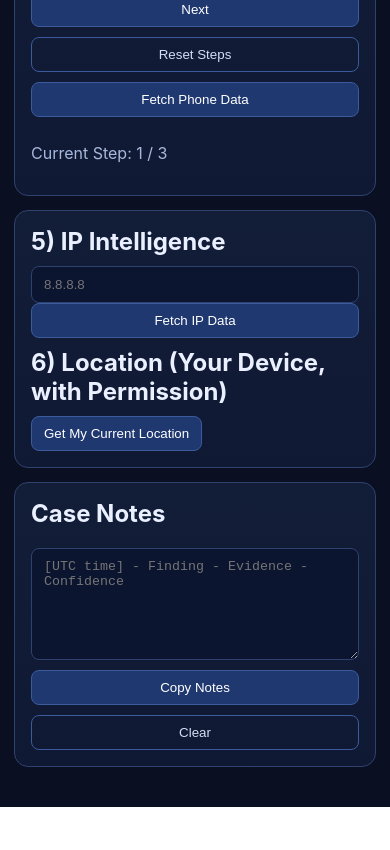
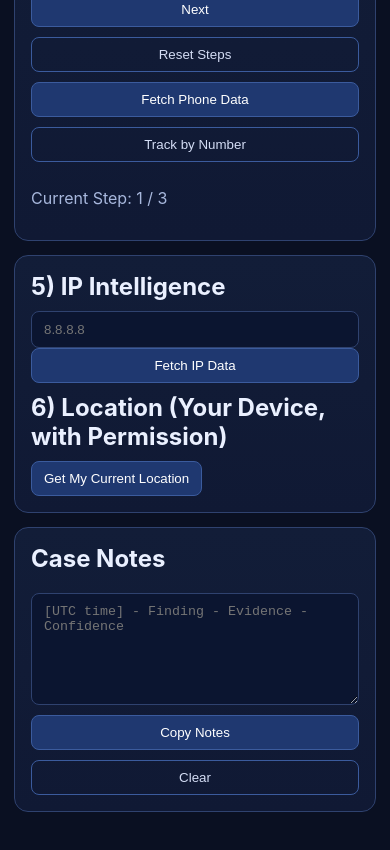
Before and after one commit to Meelad5815/madrassa786, a React (Vite) app: page / in a window 390 px wide. Shown: the part 920-1770 px from the top of the page. Before the commit the page ends 1727 px from the top, so only its background shows below. Built offline with nearby package versions, Linux system fonts and the light colour scheme.

Commit message:
Add safe phone tracking response with approximate hints

```diff
--- a/App.jsx
+++ b/App.jsx
@@ -8,6 +8,15 @@ function makeUsernameVariants(value) {
   const variants = new Set([base, base.replace(/[aeiou]/g, ""), base.split("").reverse().join("")]);
   separators.forEach((sep) => postfixes.forEach((postfix) => variants.add(`${base}${sep}${postfix}`.replace(/[._-]$/, ""))));
   return [...variants].filter(Boolean).slice(0, 20);
+}
+
+
+function approximatePhoneArea(digits) {
+  if (!digits) return { capability: "Unavailable", reason: "No number provided" };
+  if (digits.startsWith("92")) return { capability: "Approx only", country: "Pakistan", area: "Unknown without telecom records" };
+  if (digits.startsWith("91")) return { capability: "Approx only", country: "India", area: "Unknown without telecom records" };
+  if (digits.startsWith("1")) return { capability: "Approx only", country: "US/Canada", area: "Unknown without telecom records" };
+  return { capability: "Approx only", country: "Unknown", area: "Unknown without telecom records" };
 }
 
 function InfoGrid({ title, data }) {
@@ -121,6 +130,20 @@ export default function App() {
     }
   };
 
+  const trackPhoneLocation = () => {
+    if (!phone.trim()) return;
+    const digits = phone.replace(/\D/g, "");
+    const approx = approximatePhoneArea(digits);
+    setPhoneWeb((prev) => ({
+      ...(prev || {}),
+      trackingResult: "Exact live tracking by phone number is not available in this app.",
+      approximateCountry: approx.country,
+      approximateArea: approx.area,
+      legalPath: "Use authorized telecom/law-enforcement channels for lawful requests.",
+    }));
+    setStatus("Phone tracking request handled with legal-safe response.");
+  };
+
   const fetchPhoneData = async () => {
     if (!phone.trim()) return;
     setStatus("Fetching phone data...");
@@ -221,6 +244,7 @@ export default function App() {
           <button type="button" onClick={() => setPhoneStep((s) => Math.min(3, s + 1))}>Next</button>
           <button type="button" className="secondary" onClick={() => setPhoneStep(1)}>Reset Steps</button>
           <button type="button" onClick={fetchPhoneData}>Fetch Phone Data</button>
+          <button type="button" className="secondary" onClick={trackPhoneLocation}>Track by Number</button>
         </div>
         <p className="muted">Current Step: {phoneStep} / 3</p>
         {phoneStep >= 2 && <InfoGrid title="Phone Web Results" data={phoneWeb} />}
```
Also changed, not shown: 1 other file (tests, documents, lock files or other folders).
